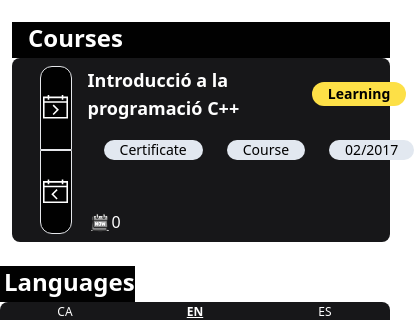
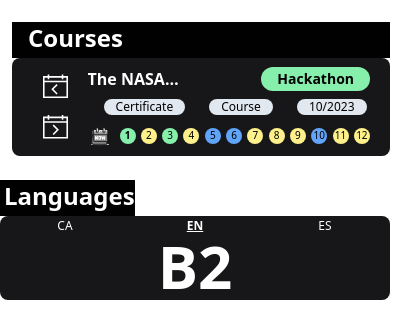
Before and after one commit to AlbertLnz/portfolio-alr, a React (Vite) app: page / in a window 390 px wide. Shown: the part 1750-2070 px from the top of the page, 414 px wide, since content can reach past the window. Built offline with nearby package versions, Linux system fonts and the light colour scheme; what tailwindcss-inner-border would draw is missing.

Commit message:
TimeLine added to CoursesComponent + responsive

```diff
--- a/package.json
+++ b/package.json
@@ -16,7 +16,8 @@
     "react-dom": "^18.2.0",
     "react-html5video": "^2.5.1",
     "react-i18next": "^13.3.1",
-    "react-icons": "^4.11.0"
+    "react-icons": "^4.11.0",
+    "styled-components": "^6.1.0"
   },
   "devDependencies": {
     "@types/react": "^18.2.15",
--- a/src/components/CoursesComponent.jsx
+++ b/src/components/CoursesComponent.jsx
@@ -3,20 +3,26 @@ import { useTranslation } from "react-i18next";
 import calendar_back from "../assets/images/CoursesComponent/calendar_back.svg";
 import calendar_now from "../assets/images/CoursesComponent/calendar_now.svg";
 import calendar_timeline from "../assets/images/CoursesComponent/calendar_timeline.png";
+import CoursesTimeLineComponent from "./CoursesTimeLineComponent";
 
 const CoursesComponent = () => {
   const [t] = useTranslation("global");
-  const numOfCourses = 3;
-  const [selectorCourse, setSelectorCourse] = useState(0);
+  const numOfCourses = 12;
+  const [selectorCourse, setSelectorCourse] = useState(1);
+  const [typeColor, setTypeColor] = useState("");
 
   const handleIncrementCourse = () => {
-    selectorCourse >= 0 && selectorCourse < numOfCourses - 1
+    selectorCourse >= 1 && selectorCourse < numOfCourses
       ? setSelectorCourse(selectorCourse + 1)
       : selectorCourse;
   };
 
   const handleDecrementCourse = () => {
-    selectorCourse > 0 ? setSelectorCourse(selectorCourse - 1) : selectorCourse;
+    selectorCourse > 1 ? setSelectorCourse(selectorCourse - 1) : selectorCourse;
+  };
+
+  const handleColorOfType = (color) => {
+    setTypeColor(color);
   };
 
   return (
@@ -25,49 +31,55 @@ const CoursesComponent = () => {
         Courses
       </h3>
       <div className="flex-grow grid grid-cols-10 rounded-lg bg-[#171719]">
-        <div className="col-span-2 flex flex-col place-items-center ml-3 my-2 rounded-lg">
+        <div className="col-span-2 flex flex-col place-items-center justify-center ml-3 my-2 rounded-lg">
           <button
-            className="flex items-center justify-center h-full w-1/2 rounded-t-xl border borde-white bg-[#010101] hover:bg-[#23272f]"
+            className="flex items-center justify-center py-2 px-2 hover:bg-[#23272f]"
+            onClick={handleDecrementCourse}
+          >
+            <img src={calendar_back} alt="calendar_back" />
+          </button>
+
+          <button
+            className="flex items-center justify-center py-2 px-2 hover:bg-[#23272f]"
             onClick={handleIncrementCourse}
           >
             <img src={calendar_now} alt="calendar_now" />
           </button>
-          <button
-            className="flex items-center justify-center h-full w-1/2 rounded-b-xl border borde-white bg-[#010101] hover:bg-[#23272f]"
-            onClick={handleDecrementCourse}
-          >
-            <img src={calendar_back} alt="calendar_back" />
-          </button>
         </div>
         <div className="col-span-8 grid grid-rows-3 mr-3 my-2 rounded-lg">
           <div className="flex justify-between items-center">
-            <p className="text-lg font-bold">
+            <p className="text-md font-bold line-clamp-1">
               {t(`coursesSection.courses.${selectorCourse}.title`)}
             </p>
-            <p className="text-sm font-bold mr-2 px-4 py-0.5 rounded-full text-black bg-yellow-300">
+            <p
+              className={`text-sm font-bold mr-2 px-4 py-0.5 rounded-full text-black ${typeColor}`}
+            >
               {t(`coursesSection.courses.${selectorCourse}.type`)}
             </p>
           </div>
           <div className="flex items-center gap-6 ml-4">
             <a
               href={t(`coursesSection.courses.${selectorCourse}.certificate`)}
-              className="text-black text-sm rounded-full px-4 py.0.5 bg-slate-200"
+              className="text-black text-xs rounded-full px-3 py.0.5 bg-slate-200"
             >
               Certificate
             </a>
             <a
               href={t(`coursesSection.courses.${selectorCourse}.link_course`)}
-              className="text-black text-sm rounded-full px-4 py.0.5 bg-slate-200"
+              className="text-black text-xs rounded-full px-3 py.0.5 bg-slate-200"
             >
               Course
             </a>
-            <p className="text-black text-sm rounded-full px-4 py.0.5 bg-slate-200">
+            <p className="text-black text-xs rounded-full px-3 py.0.5 bg-slate-200">
               {t(`coursesSection.courses.${selectorCourse}.date`)}
             </p>
           </div>
           <div className="flex place-items-end">
             <img src={calendar_timeline} alt="" className="w-6" />
-            <p>{selectorCourse}</p>
+            <CoursesTimeLineComponent
+              position={selectorCourse}
+              color={handleColorOfType}
+            />
           </div>
         </div>
       </div>
--- /dev/null
+++ b/src/components/CoursesTimeLineComponent.jsx
@@ -0,0 +1,54 @@
+import React, { useEffect, useState } from "react";
+
+const CoursesTimeLineComponent = ({ position, color }) => {
+  const [currentStep, setCurrentStep] = useState(1);
+
+  const circles = [
+    { id: 1, active: currentStep === 1, color: "bg-green-300" },
+    { id: 2, active: currentStep === 2, color: "bg-yellow-200" },
+    { id: 3, active: currentStep === 3, color: "bg-green-300" },
+    { id: 4, active: currentStep === 4, color: "bg-yellow-200" },
+    { id: 5, active: currentStep === 5, color: "bg-blue-400" },
+    { id: 6, active: currentStep === 6, color: "bg-blue-400" },
+    { id: 7, active: currentStep === 7, color: "bg-yellow-200" },
+    { id: 8, active: currentStep === 8, color: "bg-yellow-200" },
+    { id: 9, active: currentStep === 9, color: "bg-yellow-200" },
+    { id: 10, active: currentStep === 10, color: "bg-blue-400" },
+    { id: 11, active: currentStep === 11, color: "bg-yellow-200" },
+    { id: 12, active: currentStep === 12, color: "bg-yellow-200" },
+  ];
+
+  useEffect(() => {
+    console.log(position);
+    setCurrentStep(position);
+  }, [position]);
+  color(circles[currentStep - 1].color);
+
+  return (
+    <div className="container flex flex-col items-center justify-center mx-2 w-full h-6">
+      <div className="steps flex w-full items-center justify-between relative">
+        {circles.map((circle) => (
+          <span
+            key={circle.id}
+            className={`z-10 rounded-full w-4 h-4 text-[10px] flex justify-center text-black ${
+              circle.color
+            } ${circle.active ? "active font-bold" : ""}`}
+          >
+            {circle.id}
+          </span>
+        ))}
+
+        <div className="flex items-center absolute h-4 w-full z-0">
+          <span
+            className="absolute h-1/2 bg-[#2b3037] rounded-full px-1 transition-all duration-500"
+            style={{
+              width: `${((currentStep - 1) / (circles.length - 1)) * 100}%`,
+            }}
+          ></span>
+        </div>
+      </div>
+    </div>
+  );
+};
+
+export default CoursesTimeLineComponent;
--- /dev/null
+++ b/src/example.css
@@ -0,0 +1,52 @@
+.container {
+  display: flex;
+  flex-direction: column;
+  align-items: center;
+  gap: 40px;
+  max-width: 400px;
+  width: 100%;
+}
+
+.container .steps {
+  display: flex;
+  width: 100%;
+  align-items: center;
+  jusitfy-content: space-between;
+}
+
+.steps .circle {
+  display: flex;
+  align-items: center;
+  jusitfy-content: center;
+  height: 50px;
+  width: 50px;
+  color: #999;
+  font-size: 22px;
+  font-weight: 500;
+  border-radius: 50%;
+  border: 4px solid #e0e0e0;
+  background: #fff;
+  position: relative;
+}
+
+.steps .progress-bar {
+  position: absolute;
+  height: 4px;
+  width: 100%;
+  background: #e0e0e0;
+}
+
+.progress-bar .indicator {
+  position: absolute;
+  height: 100%;
+  width: 100%;
+  background: #4070f4;
+}
+
+.container .buttons {
+  display: flex;
+  gap: 20px;
+}
+
+.buttons {
+}
--- a/src/translation/english.json
+++ b/src/translation/english.json
@@ -20,26 +20,89 @@
   },
   "coursesSection": {
     "courses": {
-      "0": {
-        "title": "Introducció a la programació C++",
-        "type": "Learning",
-        "certificate": "",
-        "link_course": "",
-        "date": "02/2017"
-      },
       "1": {
-        "title": "curso 2",
-        "type": "",
-        "certificate": "",
-        "link_course": "",
-        "date": ""
+        "title": "The NASA International Space Apps Challenge",
+        "type": "Hackathon",
+        "certificate": "https://www.linkedin.com/posts/aar%C3%B3n-murillo-lort-b039b01a1_last-weekend-we-had-the-honour-to-be-a-part-activity-7118245275999059968-NN-d?utm_source=share&utm_medium=member_desktop",
+        "link_course": "https://www.spaceappschallenge.org/2023/locations/barcelona/",
+        "date": "10/2023"
       },
       "2": {
-        "title": "curso 3",
-        "type": "",
-        "certificate": "",
+        "title": "Figma - Create your mockups",
+        "type": "Learning",
+        "certificate": "https://drive.google.com/file/d/1UOPOMw8P5qk_GJcKEMXLRAd2f2Aje4VQ/view?usp=sharing",
+        "link_course": "https://cibernarium.barcelonactiva.cat/web/guest/ficha-actividad?activityId=1266485",
+        "date": "07/2023"
+      },
+      "3": {
+        "title": "Hackathon Tech4Good",
+        "type": "Hackathon",
+        "certificate": "https://drive.google.com/file/d/142Fc75X8MJWt5kjyCtEa2QVKdiHv5Am3/view?usp=sharing",
+        "link_course": "http://hackathon.techlabs.org/details.html",
+        "date": "06/2023"
+      },
+      "4": {
+        "title": "Learn to program an API in PHP & MySQL",
+        "type": "Learning",
+        "certificate": "https://drive.google.com/file/d/1R1ZGuyOHBAR3VTVz4ZQod-dfnMgjzF7H/view?usp=sharing",
+        "link_course": "https://cibernarium.barcelonactiva.cat/web/guest/ficha-actividad?activityId=1274454",
+        "date": "05/2023"
+      },
+      "5": {
+        "title": "Svelte, the Great Unknown",
+        "type": "Talks",
+        "certificate": "https://drive.google.com/file/d/1e4ea_2dqzNt5qigifRS3CbR_vrHwoYjB/view?usp=sharing",
         "link_course": "",
-        "date": ""
+        "date": "04/2023"
+      },
+      "6": {
+        "title": "Professional Growth in Multinational Companies",
+        "type": "Talks",
+        "certificate": "https://drive.google.com/file/d/1FQOFxE1v3Zof6hN7Gp3SgGNbWbW6_0d-/view?usp=sharing",
+        "link_course": "",
+        "date": "04/2023"
+      },
+      "7": {
+        "title": "Introduction to JavaScript language",
+        "type": "Learning",
+        "certificate": "https://drive.google.com/file/d/1RtrGSYVGaGNvHrlyNkEU2HWNKtxDwnqE/view?usp=sharing",
+        "link_course": "https://cibernarium.barcelonactiva.cat/web/guest/ficha-actividad?activityId=1267258",
+        "date": "04/2023"
+      },
+      "8": {
+        "title": "Make a website with PHP, MySQL & Apache (LAMP)",
+        "type": "Learning",
+        "certificate": "https://drive.google.com/file/d/1HcDDo0-NYkKNbgqmPLnjqkuuONTZD60U/view?usp=sharing",
+        "link_course": "https://cibernarium.barcelonactiva.cat/web/guest/ficha-actividad?activityId=1267312",
+        "date": "03/2023"
+      },
+      "9": {
+        "title": "Manage Databases with MySQL",
+        "type": "Learning",
+        "certificate": "https://drive.google.com/file/d/1aYdkTz4OlqY_69DEb0XRYbZFQDX_Y2oi/view?usp=sharing",
+        "link_course": "https://cibernarium.barcelonactiva.cat/web/guest/ficha-actividad?activityId=1267314",
+        "date": "03/2023"
+      },
+      "10": {
+        "title": "Artificial Intelligence and Data in the midst of the ChatGPT boom",
+        "type": "Talks",
+        "certificate": "https://drive.google.com/file/d/1Dx5HD6CbsAC77N09TOrhEVpCqfQb1_Ln/view?usp=sharing",
+        "link_course": "https://eurecat.org/el-boom-de-la-intelligencia-artificial-molt-mes-que-el-chatgpt/",
+        "date": "03/2023"
+      },
+      "11": {
+        "title": "Learn Low Code - CSS",
+        "type": "Learning",
+        "certificate": "https://drive.google.com/file/d/1wrSlkoPDYFSJJajmD4nY6Efm4BIVab44/view?usp=sharing",
+        "link_course": "https://cibernarium.barcelonactiva.cat/web/guest/ficha-actividad?activityId=1266830",
+        "date": "10/2022"
+      },
+      "12": {
+        "title": "Introduction to C++ Programming",
+        "type": "Learning",
+        "certificate": "https://drive.google.com/file/d/1sSAXrmLGsNlCSPXOHmpOkH5-Pv5qRkid/view?usp=sharing",
+        "link_course": "",
+        "date": "02/2019"
       }
     }
   },
```
Also changed, not shown: 1 other file (tests, documents, lock files or other folders).
